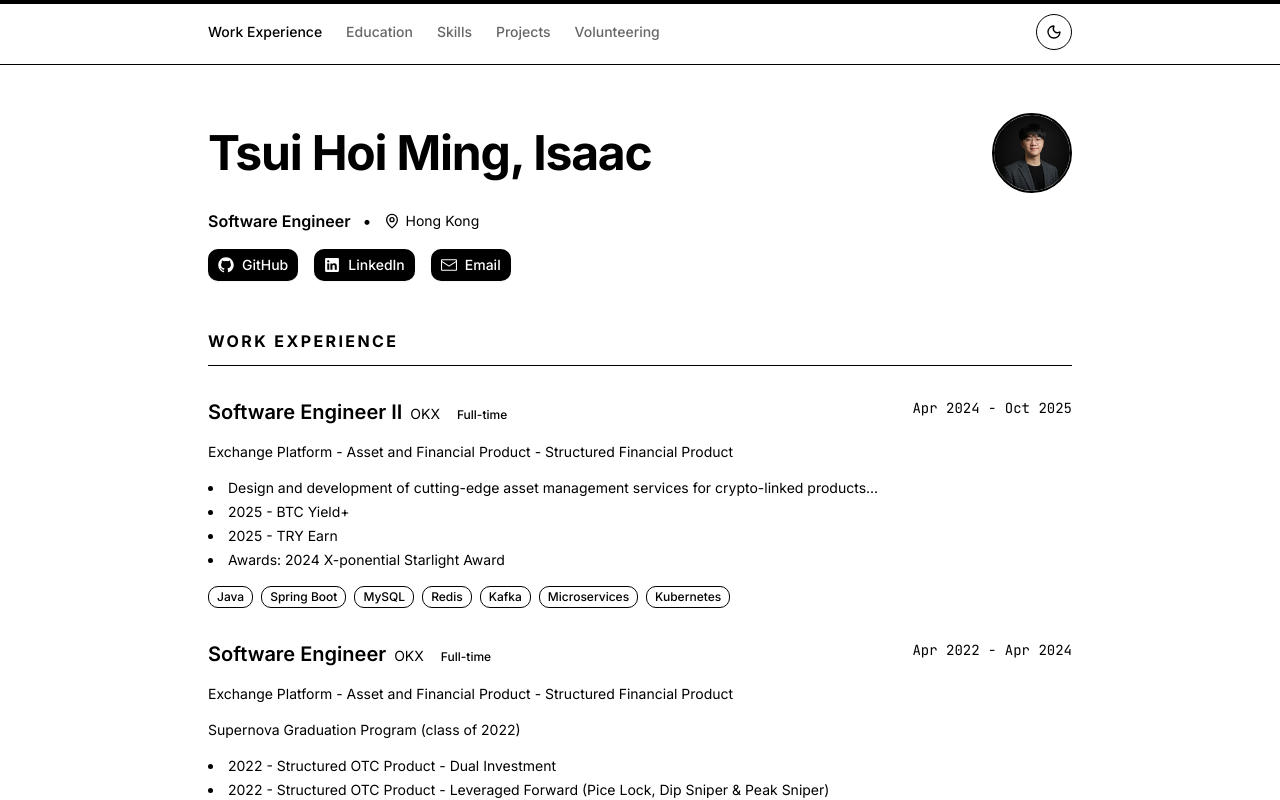
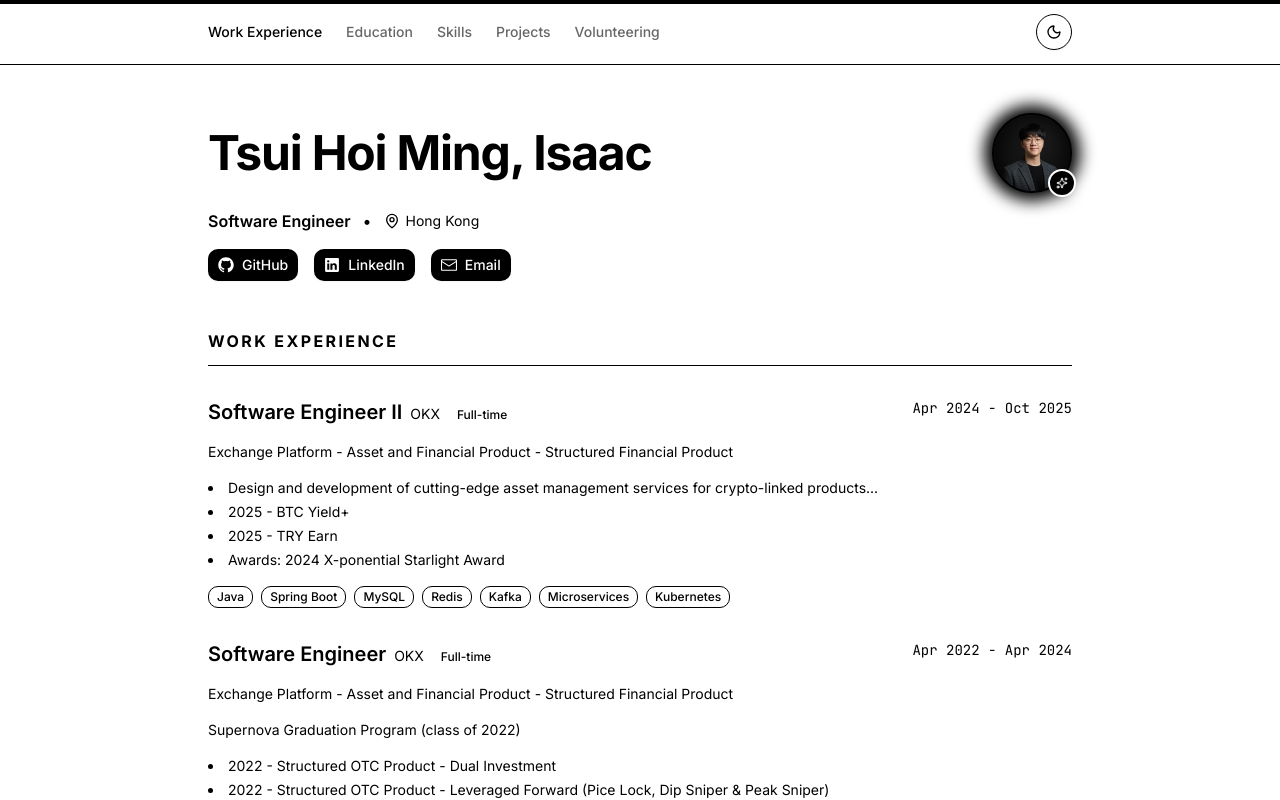
Before and after one commit to Icasso/portfolio, a Next.js app: page / in a window 1280 px wide. Shown: the top 800 px of the page. Built offline with nearby package versions, Linux system fonts and the light colour scheme.

Commit message:
Add subtle pulse animations to Tailwind configuration and global CSS; update ProfileInfo component to include AI-generated portrait link with enhanced styling

```diff
--- a/app/components/header/ProfileInfo.tsx
+++ b/app/components/header/ProfileInfo.tsx
@@ -1,6 +1,7 @@
 import { memo } from "react";
-import { MapPin } from "lucide-react";
+import { MapPin, Sparkles } from "lucide-react";
 import Image from "next/image";
+import Link from "next/link";
 
 export interface ProfileInfoProps {
   name: string;
@@ -23,14 +24,26 @@
         <h1 className="text-4xl md:text-5xl font-bold tracking-tight text-foreground">
           {name}
         </h1>
+        <Link
+          href="https://ai-professional-portrait.vercel.app/"
+          target="_blank"
+          rel="noopener noreferrer"
+          className="relative flex-shrink-0 group cursor-pointer"
+          aria-label="AI-generated portrait - Click to try the AI Professional Portrait Generator"
+        >
+          <div className="absolute -inset-2 rounded-full bg-foreground animate-pulse-subtle blur-sm" />
           <Image
             src={avatarSrc}
             alt={name}
             width={80}
             height={80}
-          className="rounded-full border-2 border-foreground flex-shrink-0"
+            className="rounded-full border-2 border-foreground transition-all duration-300 group-hover:scale-105 group-hover:shadow-lg relative z-10"
             priority
           />
+          <div className="absolute -bottom-1 -right-1 bg-foreground text-background rounded-full p-1.5 border-2 border-background shadow-lg transition-all duration-300 group-hover:scale-110 group-hover:shadow-xl z-20 animate-pulse-badge">
+            <Sparkles className="w-3 h-3" />
+          </div>
+        </Link>
       </div>
 
       <div className="flex flex-wrap items-center gap-3">
--- a/app/globals.css
+++ b/app/globals.css
@@ -197,6 +197,32 @@
   }
 }
 
+@keyframes pulse-subtle {
+  0%, 100% {
+    opacity: 0.08;
+    transform: scale(1);
+  }
+  50% {
+    opacity: 0.2;
+    transform: scale(1.08);
+  }
+}
+
+@keyframes pulse-badge {
+  0%, 100% {
+    transform: scale(1) rotate(0deg);
+  }
+  25% {
+    transform: scale(1.05) rotate(-5deg);
+  }
+  50% {
+    transform: scale(1.15) rotate(0deg);
+  }
+  75% {
+    transform: scale(1.05) rotate(5deg);
+  }
+}
+
 /* Print styles for resume printing */
 @media print {
   body {
--- a/tailwind.config.js
+++ b/tailwind.config.js
@@ -95,6 +95,16 @@
           "0%, 100%": { backgroundPosition: "0% 50%" },
           "50%": { backgroundPosition: "100% 50%" },
         },
+        "pulse-subtle": {
+          "0%, 100%": { opacity: 0.08, transform: "scale(1)" },
+          "50%": { opacity: 0.2, transform: "scale(1.08)" },
+        },
+        "pulse-badge": {
+          "0%, 100%": { transform: "scale(1) rotate(0deg)" },
+          "25%": { transform: "scale(1.05) rotate(-5deg)" },
+          "50%": { transform: "scale(1.15) rotate(0deg)" },
+          "75%": { transform: "scale(1.05) rotate(5deg)" },
+        },
       },
       animation: {
         "accordion-down": "accordion-down 0.2s ease-out",
@@ -102,6 +112,8 @@
         "fade-in-up": "fade-in-up 0.5s ease-out",
         "pulse-glow": "pulse-glow 2s ease-in-out infinite",
         "gradient-shift": "gradient-shift 8s ease infinite",
+        "pulse-subtle": "pulse-subtle 3s ease-in-out infinite",
+        "pulse-badge": "pulse-badge 2s ease-in-out infinite",
       },
       fontFamily: {
         mono: ["var(--font-mono)", "JetBrains Mono", "monospace"],
```
Lines whose indentation alone changed are shown as unchanged.
